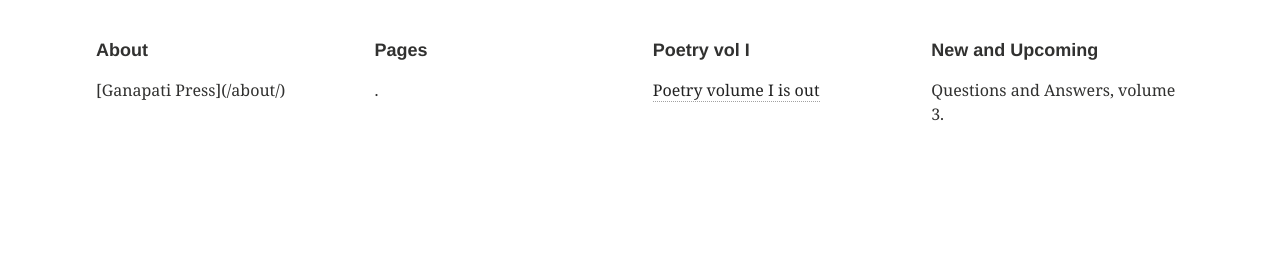
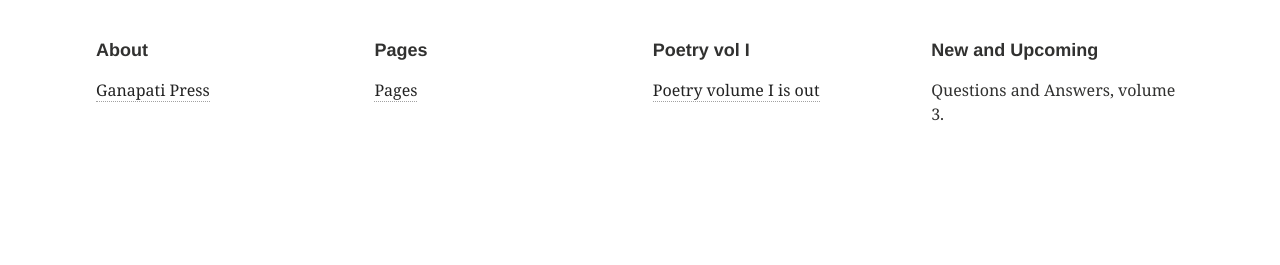
Before and after one commit to ganapatipress/ganapatipress.org, a Jekyll site: the page built from index.md, in a window 1280 px wide. Shown: the part 492-757 px from the top of the page. Built offline with Jekyll 4.4.1, drawn with Linux system fonts in a browser that asks for light colours.

Commit message:
Update index.md

```diff
--- a/index.md
+++ b/index.md
@@ -9,12 +9,12 @@ image:
 
 <div class="tile">
   <h2 class="post-title">About</h2>
-  <p class="post-excerpt">[Ganapati Press](/about/)</p>
+  <p class="post-excerpt"><a href="/about/">Ganapati Press</a></p>
 </div><!-- /.tile -->
 
 <div class="tile">
   <h2 class="post-title">Pages</h2>
-  <p class="post-excerpt">.</p>
+  <p class="post-excerpt"><a href="/articles/">Pages</a></p>
 </div><!-- /.tile -->
 
 <div class="tile">
```
